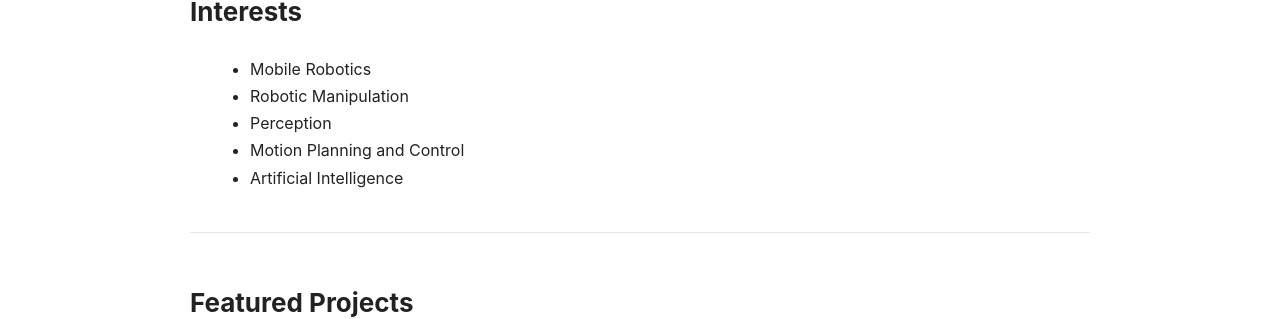
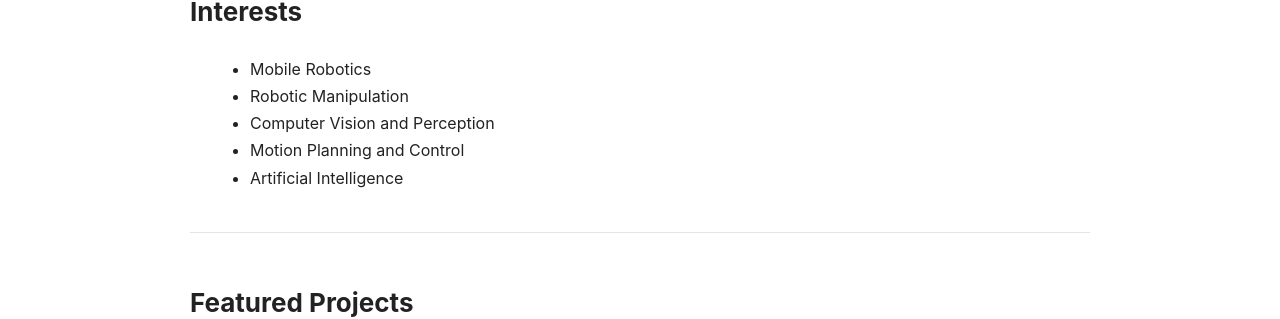
Before and after one commit to SUN1031/SUN1031.github.io, a Jekyll site: the page built from index.md, in a window 1280 px wide. Shown: the part 593-912 px from the top of the page. Built offline with Jekyll 4.4.1, drawn with Linux system fonts in a browser that asks for light colours.

Commit message:
Update index.md

```diff
--- a/index.md
+++ b/index.md
@@ -20,7 +20,7 @@ This website documents my academic work, master’s thesis, and future personal
 ## Interests
 - Mobile Robotics
 - Robotic Manipulation
-- Perception
+- Computer Vision and Perception
 - Motion Planning and Control
 - Artificial Intelligence
 
```
